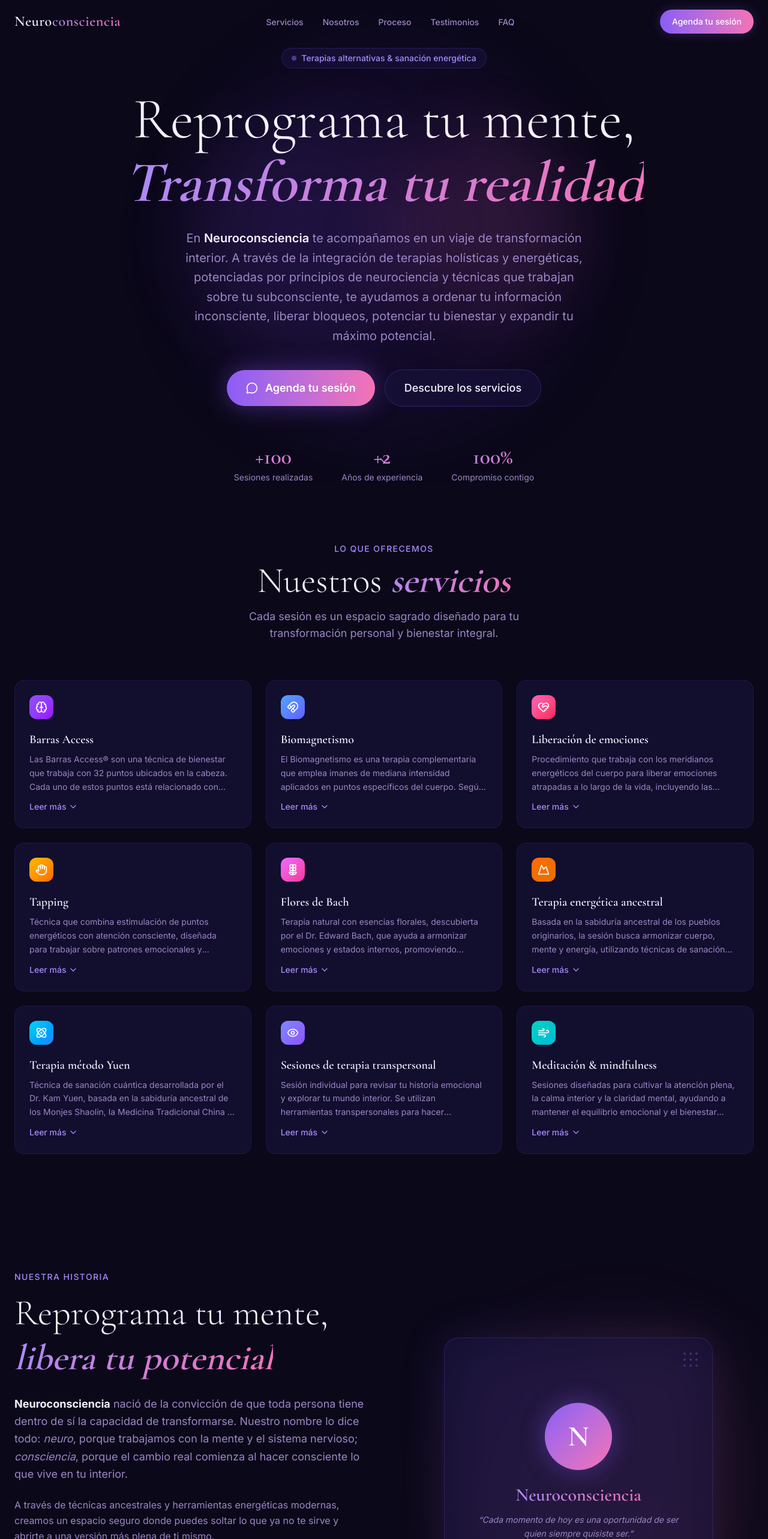
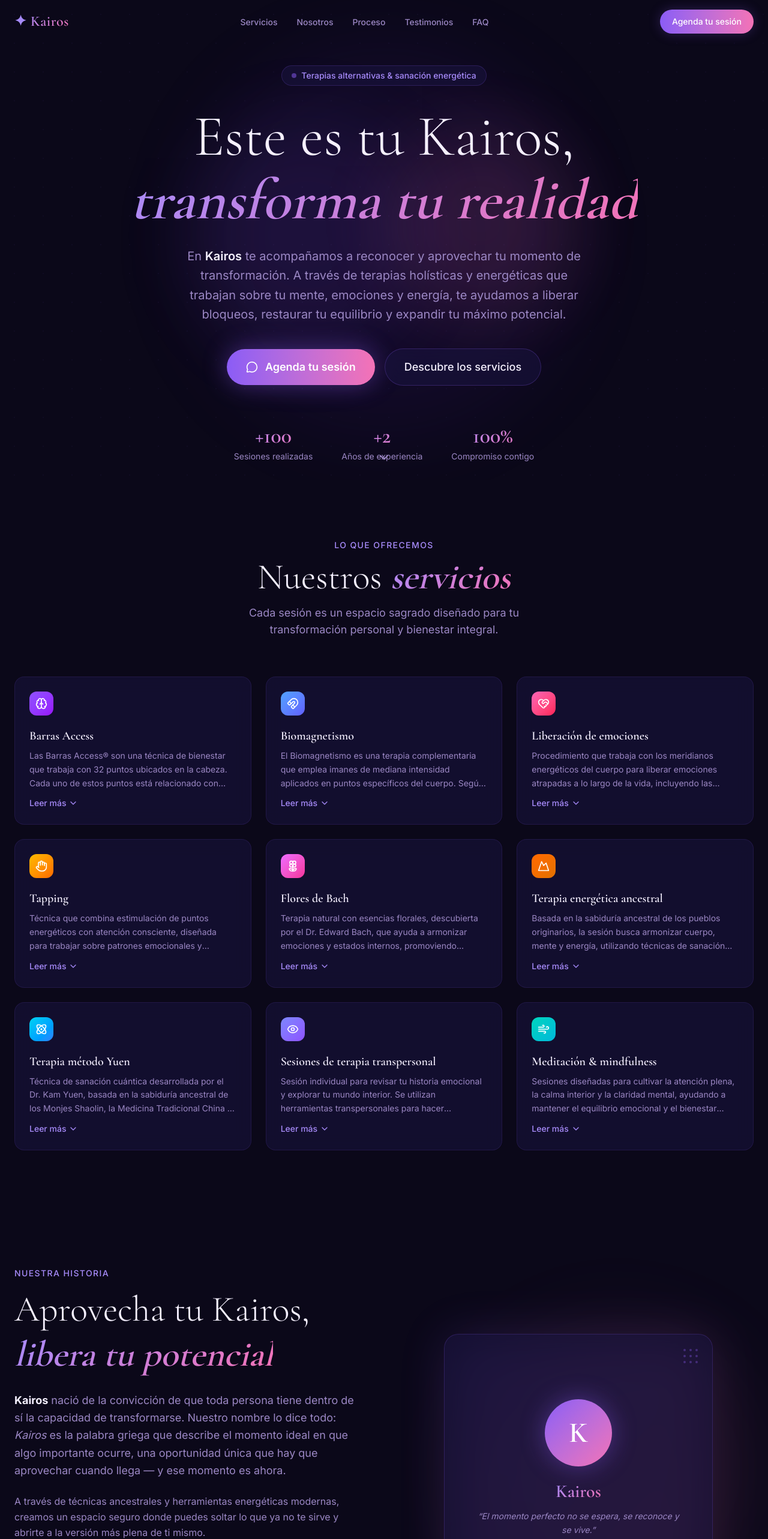
Before and after one commit to Muro-xd/reprogramate, a Next.js app: page / in a window 1280 px wide. Shown: the top 2566 px of the page at 60% size. Built offline with nearby package versions, Linux system fonts and the light colour scheme.

Commit message:
[DEV001] Feat: Cambio de marca a Kairos

```diff
--- a/package.json
+++ b/package.json
@@ -1,5 +1,5 @@
 {
-  "name": "neuroconsciencia",
+  "name": "kairos",
   "version": "0.1.0",
   "private": true,
   "scripts": {
--- a/src/app/layout.tsx
+++ b/src/app/layout.tsx
@@ -15,9 +15,9 @@ const inter = Inter({
 });
 
 export const metadata: Metadata = {
-  title: "Neuroconsciencia",
+  title: "Kairos",
   description:
-    "Transforma tu mente y ámate sin límites. Barras de Access, alineación de chakras, meditación guiada y limpiezas energéticas. Agenda tu sesión hoy.",
+    "Tu momento de transformación ha llegado. Terapias holísticas y energéticas — Barras Access, Biomagnetismo, Liberación emocional y más — para liberar bloqueos y expandir tu potencial. Agenda tu sesión hoy.",
 };
 
 export default function RootLayout({
--- a/src/components/layout/Footer.tsx
+++ b/src/components/layout/Footer.tsx
@@ -5,15 +5,15 @@ export default function Footer() {
     <footer className="border-t border-brand-violet/10 py-10 px-6 bg-brand-surface">
       <div className="max-w-7xl mx-auto flex flex-col md:flex-row items-center justify-between gap-4 text-brand-muted text-sm">
         <div className="font-heading text-xl">
-          <span className="text-brand-text">Neuro</span>
-          <span className="gradient-text">consciencia</span>
+          <span className="text-brand-violet-light">✦</span>
+          <span className="gradient-text"> Kairos</span>
         </div>
         <p className="flex items-center gap-1.5">
           Hecho con{" "}
           <Heart size={13} className="text-brand-rose fill-brand-rose inline" />{" "}
           para tu transformación
         </p>
-        <p>© {new Date().getFullYear()} Neuroconsciencia. Todos los derechos reservados.</p>
+        <p>© {new Date().getFullYear()} Kairos. Todos los derechos reservados.</p>
       </div>
     </footer>
   );
--- a/src/components/layout/Navbar.tsx
+++ b/src/components/layout/Navbar.tsx
@@ -36,8 +36,8 @@ export default function Navbar() {
     >
       <nav className="max-w-7xl mx-auto px-6 py-4 flex items-center justify-between">
         <a href="#" className="text-2xl font-heading font-semibold tracking-wide">
-          <span className="text-brand-text">Neuro</span>
-          <span className="gradient-text">consciencia</span>
+          <span className="text-brand-violet-light">✦</span>
+          <span className="gradient-text"> Kairos</span>
         </a>
 
         <ul className="hidden md:flex items-center gap-8">
--- a/src/components/sections/About.tsx
+++ b/src/components/sections/About.tsx
@@ -38,23 +38,23 @@ export default function About() {
             Nuestra historia
           </span>
           <h2 className="font-heading text-5xl md:text-6xl font-light mt-3 mb-6 leading-tight">
-            Reprograma tu mente,{" "}
+            Aprovecha tu Kairos,{" "}
             <span className="gradient-text font-semibold italic">
               libera tu potencial
             </span>
           </h2>
           <p className="text-brand-muted text-lg leading-relaxed mb-6">
-            <strong className="text-brand-text">Neuroconsciencia</strong> nació de
+            <strong className="text-brand-text">Kairos</strong> nació de
             la convicción de que toda persona tiene dentro de sí la capacidad de
             transformarse. Nuestro nombre lo dice todo:{" "}
-            <em>neuro</em>, porque trabajamos con la mente y el sistema nervioso;{" "}
-            <em>consciencia</em>, porque el cambio real comienza al hacer consciente
-            lo que vive en tu interior.
+            <em>Kairos</em> es la palabra griega que describe el momento ideal en
+            que algo importante ocurre, una oportunidad única que hay que aprovechar
+            cuando llega — y ese momento es ahora.
           </p>
           <p className="text-brand-muted leading-relaxed mb-10">
             A través de técnicas ancestrales y herramientas energéticas modernas,
             creamos un espacio seguro donde puedes soltar lo que ya no te sirve y
-            abrirte a una versión más plena de ti mismo.
+            abrirte a la versión más plena de ti mismo.
           </p>
 
           <div className="space-y-5">
@@ -90,15 +90,15 @@ export default function About() {
             <div className="relative glass rounded-3xl border border-brand-violet/20 p-12 h-full flex flex-col items-center justify-center text-center">
               <div className="w-28 h-28 rounded-full bg-gradient-to-br from-brand-violet to-brand-rose flex items-center justify-center glow-md mb-6">
                 <span className="font-heading text-white text-5xl font-semibold">
-                  N
+                  K
                 </span>
               </div>
               <h3 className="font-heading text-3xl font-semibold gradient-text mb-3">
-                Neuroconsciencia
+                Kairos
               </h3>
               <p className="text-brand-muted text-sm italic leading-relaxed">
-                &ldquo;Cada momento de hoy es una oportunidad de ser quien siempre
-                quisiste ser.&rdquo;
+                &ldquo;El momento perfecto no se espera, se reconoce
+                y se vive.&rdquo;
               </p>
 
               {/* Dots decorativos */}
--- a/src/components/sections/Contact.tsx
+++ b/src/components/sections/Contact.tsx
@@ -18,7 +18,7 @@ const infoCards = [
   {
     icon: AtSign,
     title: "Síguenos",
-    text: "@neuroconsciencia\nContenido de bienestar diario",
+    text: "@kairos\nContenido de bienestar diario",
   },
 ];
 
--- a/src/components/sections/Hero.tsx
+++ b/src/components/sections/Hero.tsx
@@ -50,9 +50,9 @@ export default function Hero() {
           transition={{ duration: 0.8, delay: 0.2 }}
           className="font-heading text-6xl md:text-7xl lg:text-8xl font-light leading-[1.1] mb-6"
         >
-          Reprograma tu mente,{" "}
+          Este es tu Kairos,{" "}
           <span className="gradient-text font-semibold italic">
-            Transforma tu realidad
+            transforma tu realidad
           </span>
         </motion.h1>
 
@@ -63,11 +63,10 @@ export default function Hero() {
           className="text-brand-muted text-lg md:text-xl max-w-2xl mx-auto mb-10 leading-relaxed"
         >
           En{" "}
-          <strong className="text-brand-text font-semibold">Neuroconsciencia</strong>{" "}
-          te acompañamos en un viaje de transformación interior. A través
-          de la integración de terapias holísticas y energéticas, potenciadas por principios de
-          neurociencia y técnicas que trabajan sobre tu subconsciente, te ayudamos a ordenar
-          tu información inconsciente, liberar bloqueos, potenciar tu bienestar y expandir tu máximo potencial.
+          <strong className="text-brand-text font-semibold">Kairos</strong>{" "}
+          te acompañamos a reconocer y aprovechar tu momento de transformación. A través
+          de terapias holísticas y energéticas que trabajan sobre tu mente, emociones y energía,
+          te ayudamos a liberar bloqueos, restaurar tu equilibrio y expandir tu máximo potencial.
         </motion.p>
 
         <motion.div
--- a/src/components/sections/Testimonials.tsx
+++ b/src/components/sections/Testimonials.tsx
@@ -1,38 +1,148 @@
 "use client";
 
-import { motion } from "framer-motion";
-import { Star, Quote } from "lucide-react";
+import { useState, useEffect, useCallback } from "react";
+import { motion, AnimatePresence } from "framer-motion";
+import { Star, Quote, ChevronLeft, ChevronRight, ChevronDown } from "lucide-react";
 
 const testimonials = [
   {
-    name: "Lenin R",
-    role: "Ingeniero",
-    text: "Las Barras de Access cambiaron mi vida por completo. Llevaba años con ansiedad crónica y después de tres sesiones siento una paz que no conocía. Neuroconsciencia es un lugar de verdadera transformación.",
+    name: "Manuel García",
+    role: "Emprendedor",
+    text: "No sabía exactamente qué esperar de mi primera sesión de Barras Access, pero me sorprendió profundamente. A los pocos minutos entré en un estado de relajación tan profundo que me quedé dormido. Al despertar me sentía ligero, con la mente despejada y una tranquilidad difícil de explicar. Sentí que la sesión me ayudó a conectar con aspectos de mi mundo interior y a soltar pensamientos que llevaba cargando desde hacía mucho tiempo.",
+    stars: 5,
+    initials: "MG",
+    gradient: "from-blue-500 to-indigo-600",
+  },
+  {
+    name: "Daniel Barco",
+    role: "Técnico",
+    text: "Siempre fui una persona bastante escéptica y me gusta entender el porqué de las cosas. Durante la sesión comprendí mejor cómo nuestro cuerpo funciona a través de procesos bioeléctricos y campos electromagnéticos naturales. Eso despertó mi interés por el Biomagnetismo. Más allá de la experiencia, me fui con una sensación de equilibrio, relajación y una nueva forma de comprender la relación entre el cuerpo y la energía.",
+    stars: 5,
+    initials: "DC",
+    gradient: "from-teal-500 to-cyan-600",
+  },
+  {
+    name: "Alejandro Cárdenas",
+    role: "Profesional",
+    text: "Conocí el Método Yuen por recomendación de un familiar y superó mis expectativas. Durante la sesión sentí un proceso muy profundo de introspección y al finalizar experimenté una mayor claridad mental y confianza para enfrentar situaciones que antes me generaban inseguridad. Agradezco el profesionalismo y la dedicación con la que fui acompañado durante toda la experiencia.",
+    stars: 5,
+    initials: "AC",
+    gradient: "from-indigo-400 to-violet-500",
+  },
+  {
+    name: "Tania Sebastián",
+    role: "Profesora",
+    text: "No imaginaba cuánto podían influir las emociones que había guardado durante tantos años. La sesión de Liberación de Emociones me permitió comprender mejor mi mundo interior y sentir un gran alivio emocional. Salí con una sensación de tranquilidad y una nueva perspectiva para afrontar mi día a día. Fue una experiencia que realmente marcó un antes y un después para mí.",
+    stars: 5,
+    initials: "TS",
+    gradient: "from-fuchsia-500 to-pink-600",
+  },
+  {
+    name: "Lenin Ramon",
+    role: "Estudiante",
+    text: "Al llegar, me explicó la cosmovisión andina y el significado de cada parte de la sesión. Me gustó que no fuera solo una terapia, sino también una oportunidad para comprender cómo nuestros ancestros entendían la relación entre la naturaleza, la energía y el ser humano. Durante la experiencia sentí un ambiente de mucha paz y respeto. Al finalizar, me fui con una profunda sensación de equilibrio, conexión conmigo mismo y una mayor valoración de esta sabiduría ancestral. Sin duda, fue una experiencia muy enriquecedora.",
     stars: 5,
     initials: "LR",
-    gradient: "from-violet-500 to-purple-600",
-  },
-  {
-    name: "Oscar",
-    role: "Docente",
-    text: "Llegué sin creer mucho en estas terapias, pero la alineación de chakras me abrió los ojos. Mi energía mejoró, duermo mejor y tengo mucha más claridad mental. Definitivamente seguiré viniendo.",
-    stars: 5,
-    initials: "O",
-    gradient: "from-amber-400 to-orange-500",
-  },
-  {
-    name: "Daniel B",
-    role: "Diseñador",
-    text: "La meditación guiada con Neuroconsciencia es diferente a todo lo que había probado. El acompañamiento es muy profesional y se nota el amor que ponen en cada sesión. ¡Totalmente recomendado!",
-    stars: 5,
-    initials: "DB",
-    gradient: "from-pink-400 to-rose-500",
+    gradient: "from-orange-400 to-amber-500",
   },
 ];
 
+const slideVariants = {
+  enter: (dir: number) => ({ x: dir > 0 ? 60 : -60, opacity: 0 }),
+  center: { x: 0, opacity: 1 },
+  exit: (dir: number) => ({ x: dir > 0 ? -60 : 60, opacity: 0 }),
+};
+
+function TestimonialCard({ t }: { t: (typeof testimonials)[number] }) {
+  const [expanded, setExpanded] = useState(false);
+
+  return (
+    <div className="glass rounded-2xl border border-brand-violet/12 p-8 flex flex-col gap-5 hover:border-brand-violet/30 transition-colors duration-300">
+      <Quote size={26} className="text-brand-violet/35" />
+
+      <div
+        className="relative overflow-hidden"
+        style={{
+          maxHeight: expanded ? "600px" : "6rem",
+          transition: "max-height 0.35s ease-in-out",
+        }}
+      >
+        <p className="text-brand-muted leading-relaxed italic text-[0.95rem]">
+          &ldquo;{t.text}&rdquo;
+        </p>
+        {!expanded && (
+          <div
+            className="absolute bottom-0 left-0 right-0 h-10 pointer-events-none"
+            style={{ background: "linear-gradient(to top, #1B1440, transparent)" }}
+          />
+        )}
+      </div>
+
+      <button
+        type="button"
+        onClick={() => setExpanded((e) => !e)}
+        className="self-start inline-flex items-center gap-1 text-sm font-medium text-brand-violet-light hover:text-brand-text transition-colors"
+      >
+        {expanded ? "Leer menos" : "Leer más"}
+        <ChevronDown
+          size={14}
+          className={`transition-transform duration-300 ${expanded ? "rotate-180" : ""}`}
+        />
+      </button>
+
+      <div className="flex gap-1">
+        {Array.from({ length: t.stars }).map((_, idx) => (
+          <Star key={idx} size={13} className="text-brand-gold fill-brand-gold" />
+        ))}
+      </div>
+
+      <div className="flex items-center gap-3 pt-3 border-t border-brand-violet/10">
+        <div
+          className={`w-10 h-10 rounded-full bg-gradient-to-br ${t.gradient} flex items-center justify-center text-white text-xs font-bold flex-shrink-0`}
+        >
+          {t.initials}
+        </div>
+        <div>
+          <div className="text-brand-text font-semibold text-sm">{t.name}</div>
+          <div className="text-brand-muted text-xs">{t.role}</div>
+        </div>
+      </div>
+    </div>
+  );
+}
+
 export default function Testimonials() {
+  const [current, setCurrent] = useState(0);
+  const [direction, setDirection] = useState(1);
+  const [isPaused, setIsPaused] = useState(false);
+
+  const navigate = useCallback((dir: number) => {
+    setDirection(dir);
+    setCurrent((prev) => (prev + dir + testimonials.length) % testimonials.length);
+  }, []);
+
+  const goTo = useCallback(
+    (index: number) => {
+      if (index === current) return;
+      setDirection(index > current ? 1 : -1);
+      setCurrent(index);
+    },
+    [current]
+  );
+
+  useEffect(() => {
+    if (isPaused) return;
+    const timer = setTimeout(() => navigate(1), 5000);
+    return () => clearTimeout(timer);
+  }, [current, isPaused, navigate]);
+
   return (
-    <section id="testimonios" className="py-24 px-6 relative overflow-hidden">
+    <section
+      id="testimonios"
+      className="py-24 px-6 relative overflow-hidden"
+      onMouseEnter={() => setIsPaused(true)}
+      onMouseLeave={() => setIsPaused(false)}
+    >
       <div className="absolute left-1/2 top-1/2 -translate-x-1/2 -translate-y-1/2 w-[700px] h-[700px] rounded-full bg-brand-violet/5 blur-3xl pointer-events-none" />
 
       <div className="max-w-7xl mx-auto relative">
@@ -53,47 +163,54 @@ export default function Testimonials() {
           </h2>
         </motion.div>
 
-        <div className="grid grid-cols-1 md:grid-cols-3 gap-8">
-          {testimonials.map((t, i) => (
+        <div className="max-w-2xl mx-auto">
+          <AnimatePresence mode="wait" custom={direction}>
             <motion.div
-              key={t.name}
-              initial={{ opacity: 0, y: 30 }}
-              whileInView={{ opacity: 1, y: 0 }}
-              viewport={{ once: true }}
-              transition={{ duration: 0.6, delay: i * 0.15 }}
-              className="glass rounded-2xl border border-brand-violet/12 p-8 flex flex-col gap-5 hover:border-brand-violet/30 transition-all duration-300"
+              key={current}
+              custom={direction}
+              variants={slideVariants}
+              initial="enter"
+              animate="center"
+              exit="exit"
+              transition={{ duration: 0.3, ease: "easeInOut" }}
             >
-              <Quote size={26} className="text-brand-violet/35" />
+              <TestimonialCard t={testimonials[current]} />
+            </motion.div>
+          </AnimatePresence>
 
-              <p className="text-brand-muted leading-relaxed flex-1 italic text-[0.95rem]">
-                &ldquo;{t.text}&rdquo;
-              </p>
+          {/* Controles de navegación */}
+          <div className="flex items-center justify-center gap-4 mt-8">
+            <button
+              onClick={() => navigate(-1)}
+              className="p-2.5 rounded-full glass border border-brand-violet/20 text-brand-violet-light hover:text-brand-text hover:border-brand-violet/40 transition-all duration-200"
+              aria-label="Testimonio anterior"
+            >
+              <ChevronLeft size={18} />
+            </button>
 
-              <div className="flex gap-1">
-                {Array.from({ length: t.stars }).map((_, idx) => (
-                  <Star
-                    key={idx}
-                    size={13}
-                    className="text-brand-gold fill-brand-gold"
-                  />
-                ))}
-              </div>
+            <div className="flex items-center gap-2">
+              {testimonials.map((_, i) => (
+                <button
+                  key={i}
+                  onClick={() => goTo(i)}
+                  className={`h-2 rounded-full transition-all duration-300 ${
+                    i === current
+                      ? "w-6 bg-brand-violet"
+                      : "w-2 bg-brand-violet/30 hover:bg-brand-violet/50"
+                  }`}
+                  aria-label={`Ir al testimonio ${i + 1}`}
+                />
+              ))}
+            </div>
 
-              <div className="flex items-center gap-3 pt-3 border-t border-brand-violet/10">
-                <div
-                  className={`w-10 h-10 rounded-full bg-gradient-to-br ${t.gradient} flex items-center justify-center text-white text-xs font-bold flex-shrink-0`}
-                >
-                  {t.initials}
-                </div>
-                <div>
-                  <div className="text-brand-text font-semibold text-sm">
-                    {t.name}
-                  </div>
-                  <div className="text-brand-muted text-xs">{t.role}</div>
-                </div>
-              </div>
-            </motion.div>
-          ))}
+            <button
+              onClick={() => navigate(1)}
+              className="p-2.5 rounded-full glass border border-brand-violet/20 text-brand-violet-light hover:text-brand-text hover:border-brand-violet/40 transition-all duration-200"
+              aria-label="Testimonio siguiente"
+            >
+              <ChevronRight size={18} />
+            </button>
+          </div>
         </div>
       </div>
     </section>
```
Also changed, not shown: 1 other file (tests, documents, lock files or other folders).
